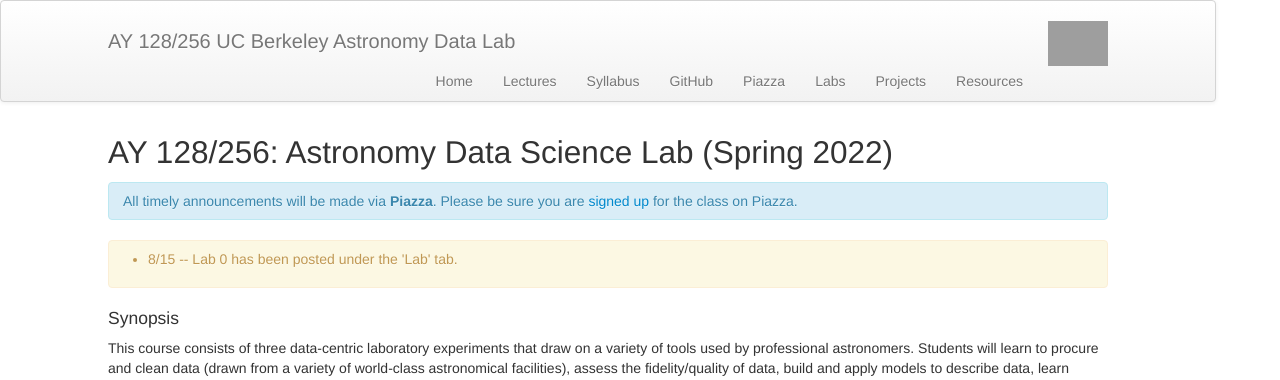
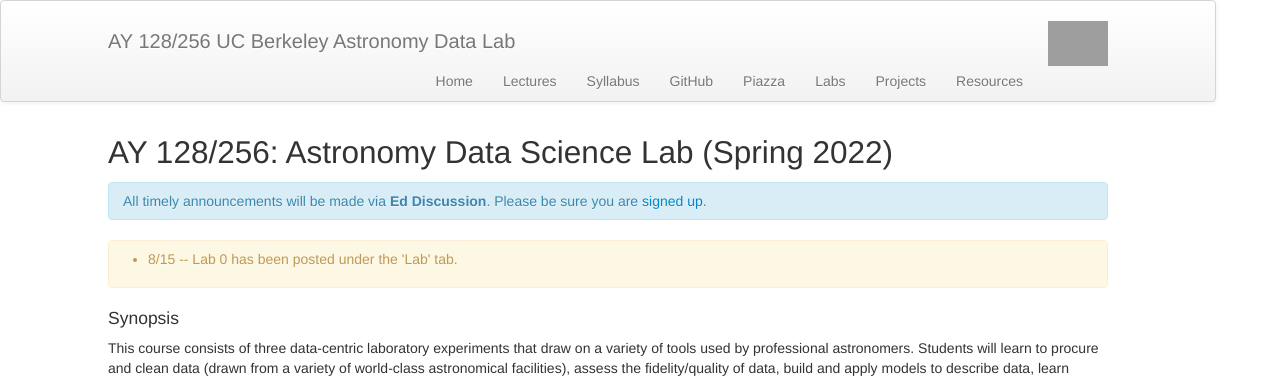
Before and after one commit to ucb-datalab/ucb-datalab.github.io, a Jekyll site: the page built from index.md, in a window 1280 px wide. Shown: the top 380 px of the page. Built offline with Jekyll 4.4.1, drawn with Linux system fonts in a browser that asks for light colours; grey boxes are pictures that could not be loaded.

Commit message:
Updated homepage to point to Ed instead of Piazza

```diff
--- a/index.md
+++ b/index.md
@@ -13,7 +13,7 @@ Interested in taking this class? You should read the <a href="https://ucb-datala
 -->
 
 <div class="alert alert-info" role="alert">
- All timely announcements will be made via <b>Piazza</b>. Please be sure you are <a href="https://piazza.com/berkeley/spring2021/ay128256/home" alt="Piazza Homepage">signed up</a> for the class on Piazza.
+ All timely announcements will be made via <b>Ed Discussion</b>. Please be sure you are <a href="https://edstem.org/us/courses/25141/discussion/" alt="Ed Discussion">signed up</a>.
 </div>
 
 
```
